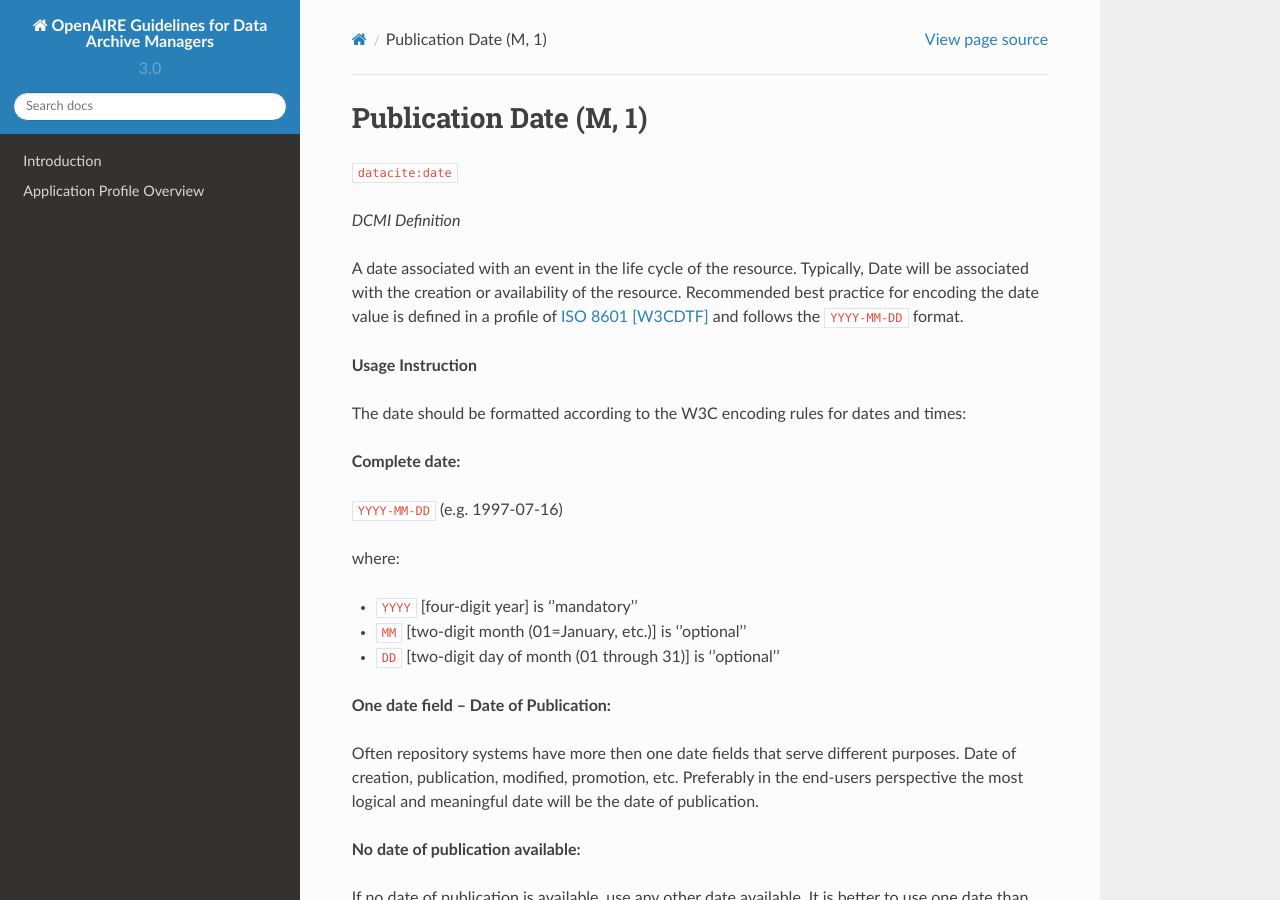
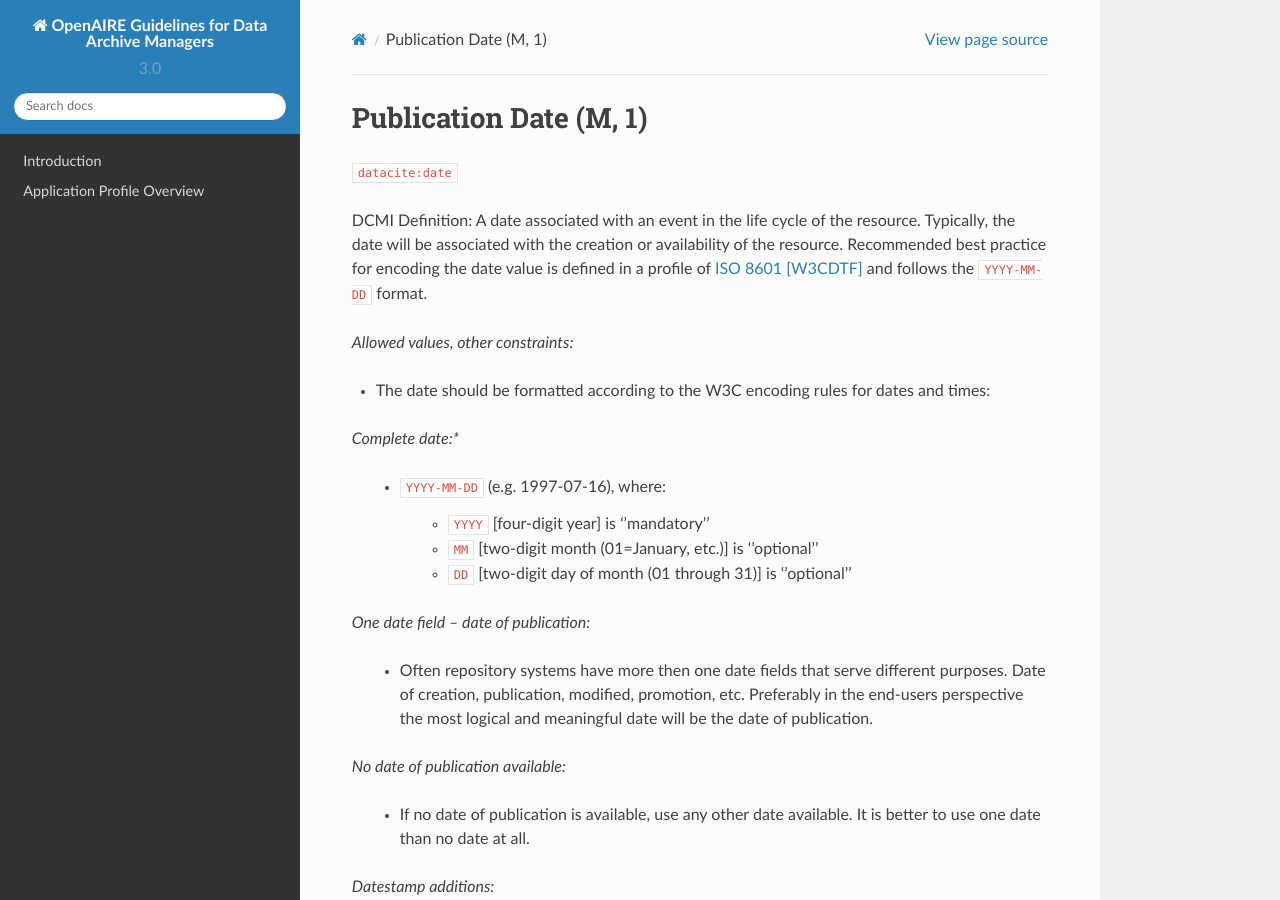
Before and after one commit to openaire/guidelines-data-archives, a Sphinx documentation site: the page built from docs/field_date.rst, in a window 1280 px wide and 900 px high. Built offline with Sphinx 7.4.7 and the Read the Docs theme 2.0.0, drawn with Linux system fonts in a browser that asks for light colours; a script that is not in the unit is left out.

Commit message:
Update field_date.rst

```diff
--- a/docs/field_date.rst
+++ b/docs/field_date.rst
@@ -5,41 +5,36 @@ Publication Date (M, 1)
 
 ``datacite:date``
 
-*DCMI Definition*
+DCMI Definition: A date associated with an event in the life cycle of the resource. Typically, the date will be associated with the creation or availability of the resource. Recommended best practice for encoding the date value is defined in a profile of `ISO 8601 [W3CDTF] <https://www.iso.org/iso-8601-date-and-time-format.html>`_ and follows the ``YYYY-MM-DD`` format.
 
-A date associated with an event in the life cycle of the resource. Typically, Date will be associated with the creation or availability of the resource. Recommended best practice for encoding the date value is defined in a profile of `ISO 8601 [W3CDTF] <https://www.iso.org/iso-8601-date-and-time-format.html>`_ and follows the ``YYYY-MM-DD`` format.
+*Allowed values, other constraints:*
 
-**Usage Instruction**
+* The date should be formatted according to the W3C encoding rules for dates and times:
 
-The date should be formatted according to the W3C encoding rules for dates and times:
+*Complete date:**
 
-**Complete date:**
+   * ``YYYY-MM-DD`` (e.g. 1997-07-16), where:
 
-``YYYY-MM-DD`` (e.g. 1997-07-16)
+      * ``YYYY`` [four-digit year] is ''mandatory''
+      * ``MM`` [two-digit month (01=January, etc.)] is ''optional''
+      * ``DD`` [two-digit day of month (01 through 31)] is ''optional''
 
-where:
+*One date field – date of publication:*
 
-* ``YYYY`` [four-digit year] is ''mandatory''
-* ``MM`` [two-digit month (01=January, etc.)] is ''optional''
-* ``DD`` [two-digit day of month (01 through 31)] is ''optional''
+   * Often repository systems have more then one date fields that serve different purposes. Date of creation, publication, modified, promotion, etc. Preferably in the end-users perspective the most logical and meaningful date will be the date of publication.
 
-**One date field – Date of Publication:**
+*No date of publication available:*
 
-Often repository systems have more then one date fields that serve different purposes. Date of creation, publication, modified, promotion, etc. Preferably in the end-users perspective the most logical and meaningful date will be the date of publication.
+   * If no date of publication is available, use any other date available. It is better to use one date than no date at all.
 
-**No date of publication available:**
+*Datestamp additions:*
 
-If no date of publication is available, use any other date available. It is better to use one date than no date at all.
+   * Additions like “Zulu time” should NOT be part of the metadata.
 
-**Datestamp additions:**
+*Fuzzy dates:*
 
-Additions like “Zulu time” should NOT be part of the metadata.
-
-**Fuzzy dates:**
-
-For fuzzy dates use a logical year that most represents that period, e.g. ``1650`` instead of ``17th century``.
-
-To express more about that temporal period, one can use the ``dc:coverage`` field. A temporal period can be expressed in a standard way when precisely defined (see :ref:`dc:coverage`) or when “fuzzy” or uncertain by free text expressions. A service provider is able to sort dates based on date standards like W3CDTF. Since there is no standard for fuzzy dates for terms like “Renaissance” or “17th Century”, they will simply not appear on date-based query results.
+   * For fuzzy dates use a logical year that most represents that period, e.g. ``1650`` instead of ``17th century``.
+   * To express more about that temporal period, one can use the ``dc:coverage`` field. A temporal period can be expressed in a standard way when precisely defined (see :ref:`dc:coverage`) or when “fuzzy” or uncertain by free text expressions. A service provider is able to sort dates based on date standards like W3CDTF. Since there is no standard for fuzzy dates for terms like “Renaissance” or “17th Century”, they will simply not appear on date-based query results.
 
 Property date (M, 1)
 --------------------
```
